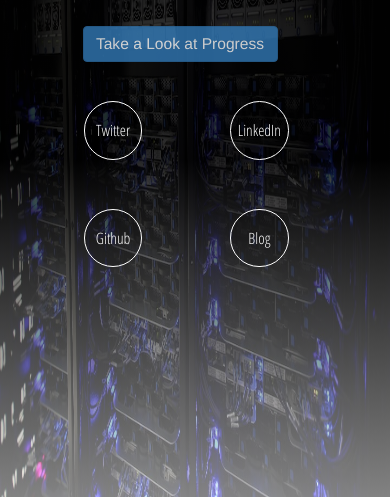
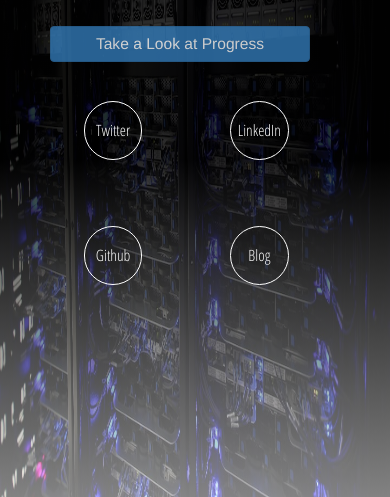
Before and after one commit to mohsen-karami/oldsite, a plain HTML site: page Index-En/index-en.html in a window 390 px wide. Shown: the part 347-844 px from the top of the page. Drawn offline with nearby package versions, Linux system fonts and the light colour scheme; a web font is replaced by a local one.

Commit message:
Add files via upload

```diff
--- a/Index-En/index-en.html
+++ b/Index-En/index-en.html
@@ -11,7 +11,7 @@
         <p id="mainText">Under Construction</p>
         <h5 id="moralText">Coming Soon</h5>
         <div class="row">
-            <button class="btn btn-primary col-xs-6 col-xs-offset-3 col-md-2 col-md-offset-5" href="#description" data-toggle="modal"><p class="centerButton">Take a Look at Progress</p></button>
+            <button class="btn btn-primary col-xs-8 col-xs-offset-2 col-md-2 col-md-offset-5" href="#description" data-toggle="modal"><p class="centerButton">Take a Look at Progress</p></button>
         </div>
         <a href="https://www.twitter.com/mr_geo22" target="_blank"><button class="button">Twitter</button></a>
         <a href="https://www.linkedin.com/in/mrgeo22" target="_blank"><button class="button">LinkedIn</button></a>
--- a/Index-En/main-en.css
+++ b/Index-En/main-en.css
@@ -99,6 +99,7 @@
     .button {
         text-align: center;
         margin-top: 10vw;
+        margin-bottom: 7vw;
         width: 15vw;
         height: 15vw;
         font-size: 4vw;
```
